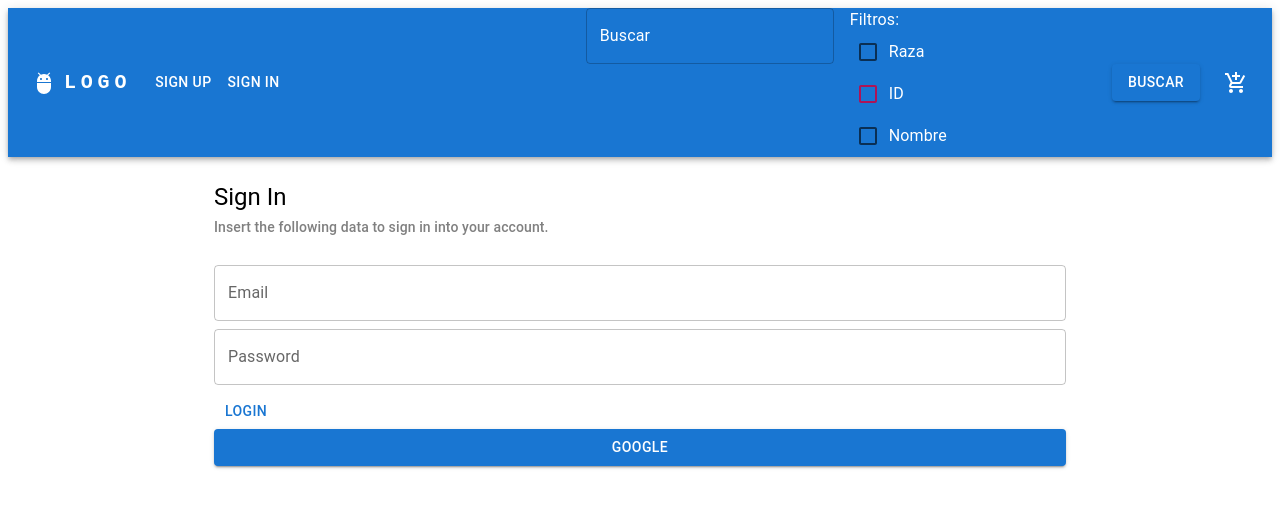
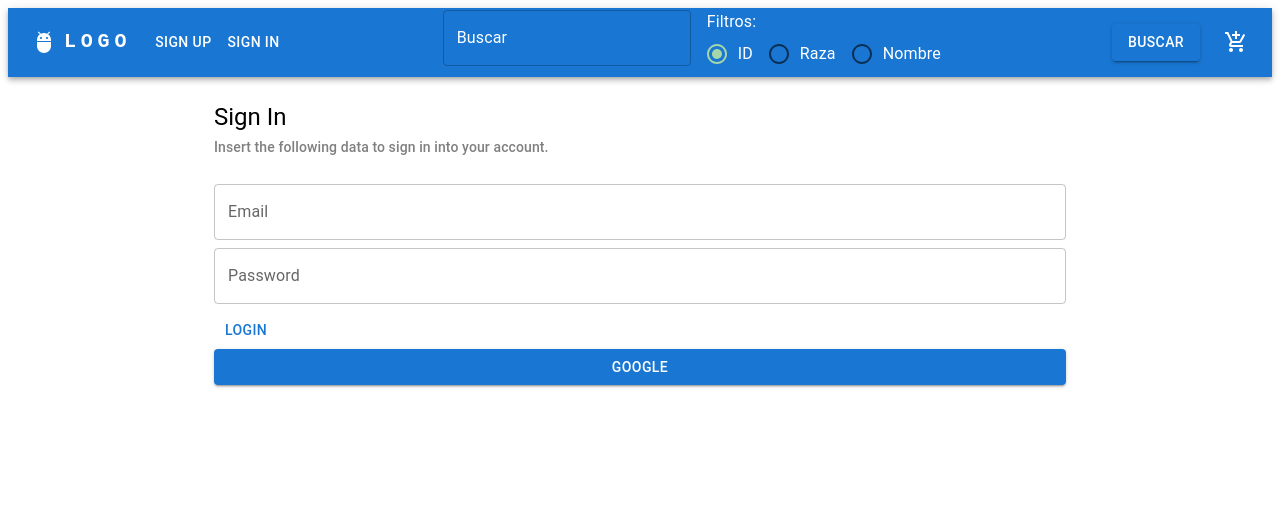
Before and after one commit to oscark22/online-react-store, a React (Vite) app: page /signIn in a window 1280 px wide. Shown: the top 508 px of the page. Built offline with nearby package versions, Linux system fonts and the light colour scheme; no server answers.

Commit message:
imports optimizados

```diff
--- a/src/comps/Navbar.tsx
+++ b/src/comps/Navbar.tsx
@@ -1,19 +1,12 @@
 import * as React from "react";
-import AppBar from "@mui/material/AppBar";
-import Box from "@mui/material/Box";
-import Toolbar from "@mui/material/Toolbar";
-import IconButton from "@mui/material/IconButton";
-import Typography from "@mui/material/Typography";
 import MenuIcon from "@mui/icons-material/Menu";
-import Container from "@mui/material/Container";
-import Button from "@mui/material/Button";
-import Tooltip from "@mui/material/Tooltip";
 import AdbIcon from "@mui/icons-material/Adb";
 import AddShoppingCartIcon from "@mui/icons-material/AddShoppingCart";
 import { Link } from "react-router-dom";
 import { AuthContext } from "../context/AuthContext";
-import { Checkbox, FormControl, FormControlLabel, FormGroup, FormLabel, TextField } from "@mui/material";
-import { pink } from "@mui/material/colors";
+import { AppBar, Box, Toolbar, IconButton, Typography, Container, Button, Tooltip, FormControl, FormControlLabel, FormGroup, FormLabel, Radio, RadioGroup, TextField, createTheme } from "@mui/material";
+import { green } from "@mui/material/colors";
+import { ThemeProvider } from "@emotion/react";
 
 function ResponsiveAppBar() {
   const [anchorElNav, setAnchorElNav] = React.useState<null | HTMLElement>(
@@ -24,10 +17,6 @@ function ResponsiveAppBar() {
   );
 
   const [filterSelected, setFilterSelected] = React.useState(false);
-
-  const handleCheckboxChange = () => {
-    setFilterSelected(!filterSelected);
-  };
 
   const handleOpenNavMenu = (event: React.MouseEvent<HTMLElement>) => {
     setAnchorElNav(event.currentTarget);
@@ -67,6 +56,14 @@ function ResponsiveAppBar() {
     authContext.logout();
     location.replace("/signIn");
   };
+
+  const theme = createTheme({
+    palette: {
+      text: {
+        primary: '#ffffff',
+      },
+    },
+  });
 
   return (
     <AppBar position="static" sx={{ marginBottom: 3 }}>
@@ -140,33 +137,40 @@ function ResponsiveAppBar() {
               </>
             )}
           </Box>
-          <Box sx={{ flexGrow: 1, display: { xs: "none", md: "flex" } }}>
-          </Box>
 
           <Box sx={{ flexGrow: 1, display: { xs: "none", md: "flex" } }}>
-            <TextField
-            id="search-input"
-            label={<Typography sx={{ color: "white" }}>Buscar</Typography>}
-            variant="outlined"
-            sx={{ mr: 2 }}
-            />
-            <FormControl component="fieldset" sx={{ display: "flex", alignItems: "center" }}>
-              <FormLabel component="legend" sx={{ color: "white" }}>Filtros:</FormLabel>
-              <FormGroup sx={{ ml: 1 }}>
+            <ThemeProvider theme={theme}>
+              <TextField
+                id="search-input"
+                label={ <Typography sx={{ color: "white" }} > Buscar </Typography> }
+                variant="outlined"
+                sx={{ mr: 2 }}
+              />
+            </ThemeProvider>
+            <FormControl>
+              <FormLabel sx={{ color: "white" }} id="form-filter"> Filtros: </FormLabel>
+              <RadioGroup
+                aria-labelledby="form-filter"
+                defaultValue="id"
+                name="radio-buttons-group"
+                row
+              >
                 <FormControlLabel
-                  control={<Checkbox onChange={handleCheckboxChange} />}
-                  label="Raza"
+                  control={<Radio sx={{ '&.Mui-checked': {color: green[200] } }} />}
+                  label="ID"
+                  value="id"
                 />
                 <FormControlLabel
-                  control={<Checkbox onChange={handleCheckboxChange} sx={{color: pink[800], '&.Mui-checked': {color: pink[600], }, }} />}
-                  label="ID"
-
+                  control={<Radio sx={{ '&.Mui-checked': {color: green[200] } }} />}
+                  label="Raza"
+                  value="raza"
                 />
                 <FormControlLabel
-                  control={<Checkbox onChange={handleCheckboxChange} />}
+                  control={<Radio sx={{ '&.Mui-checked': {color: green[200] } }} />}
                   label="Nombre"
+                  value="nombre"
                 />
-              </FormGroup>
+              </RadioGroup>
             </FormControl>
           </Box>
 
```
